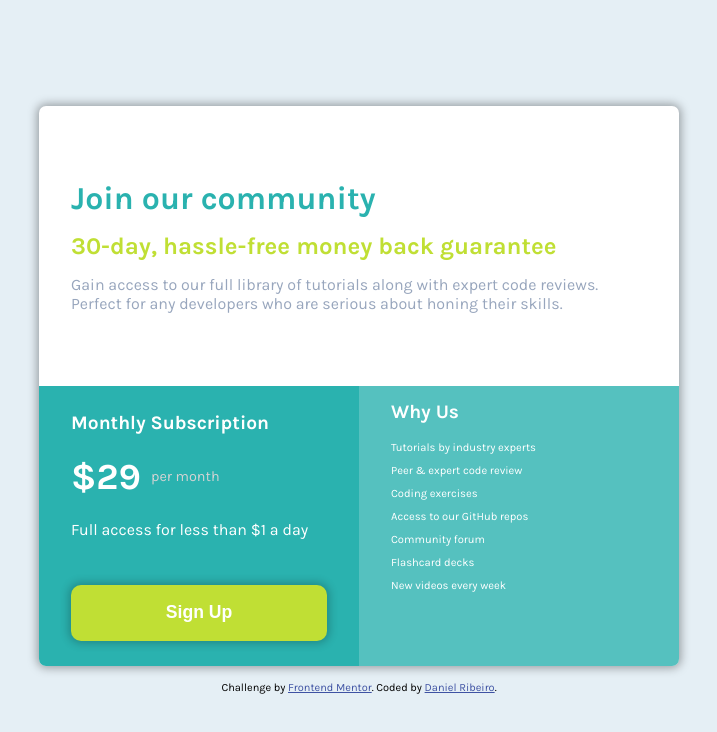
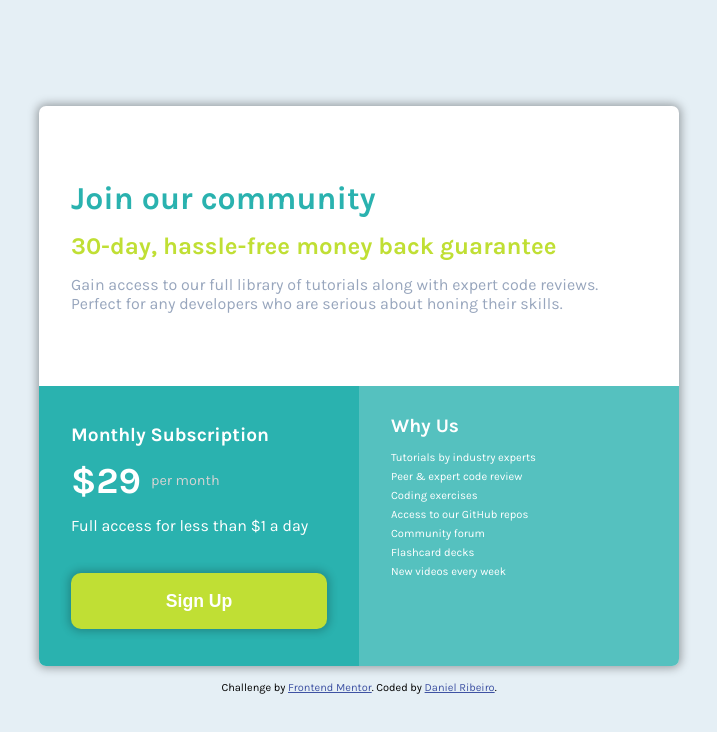
Before and after one commit to danieldribeiro/Single-price-grid-component, a plain HTML site: page index.html in a window 1280 px wide. Shown: the whole page, without its empty margins (281-998 px from the left). Drawn offline with Linux system fonts and the light colour scheme.

Commit message:
Add files via upload

```diff
--- a/styles.css
+++ b/styles.css
@@ -71,11 +71,11 @@ body{
 
 .bottom-left{
     width: 80%;
-    height: 90%;
+    height: 80%;
     display: flex;
     flex-direction: column;
     justify-content: space-evenly;
-    gap: 10px;
+    gap: 5px;
 }
 
 .bottom-left .price-paragraph{
@@ -132,10 +132,10 @@ body{
 
 .bottom-right{
     width: 80%;
-    height: 90%;
+    height: 80%;
     display: flex;
     flex-direction: column;
-    gap: 10px;
+    gap: 6px;
     color: white;
     font-size: 0.7rem;
 }
```
